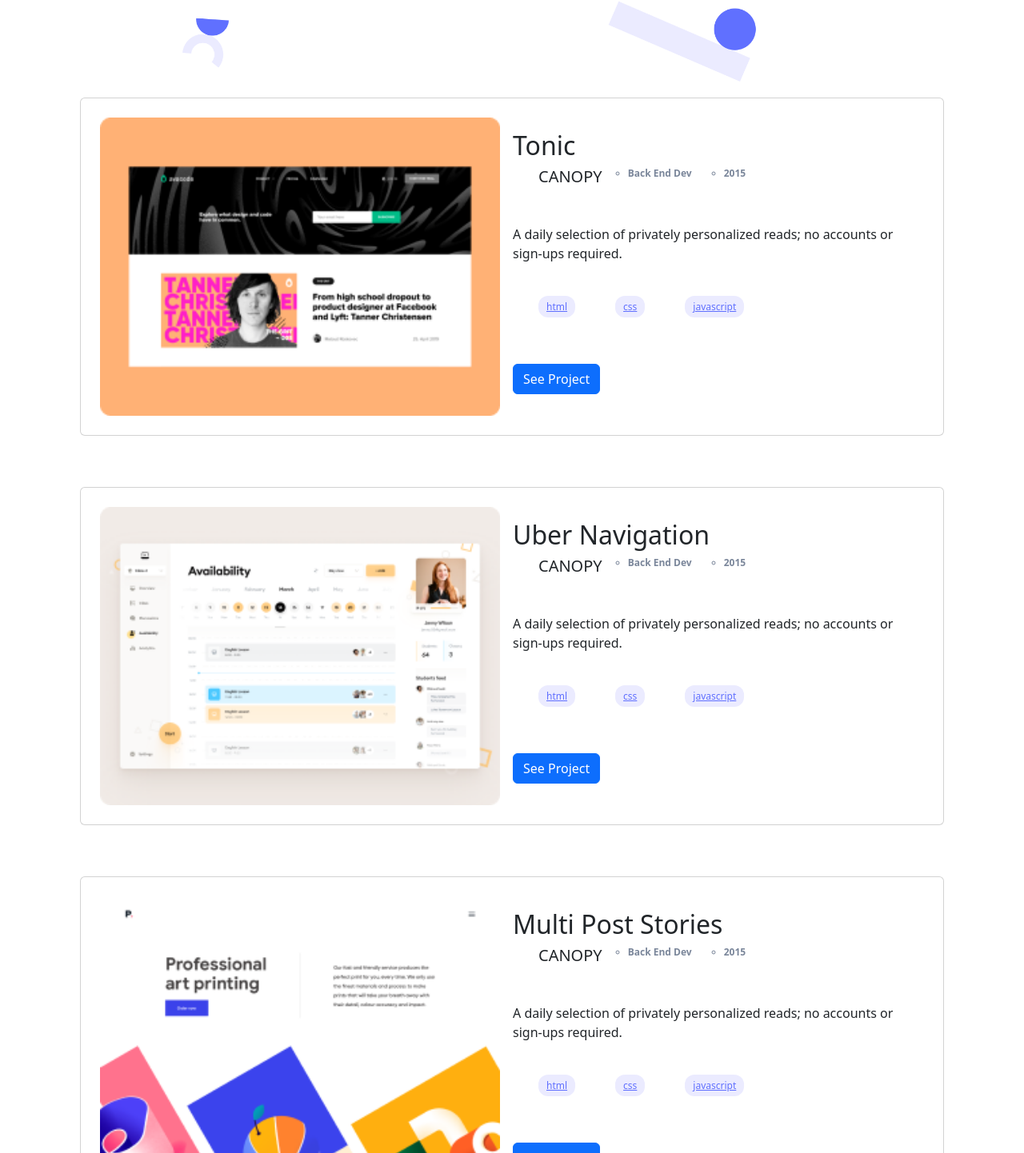
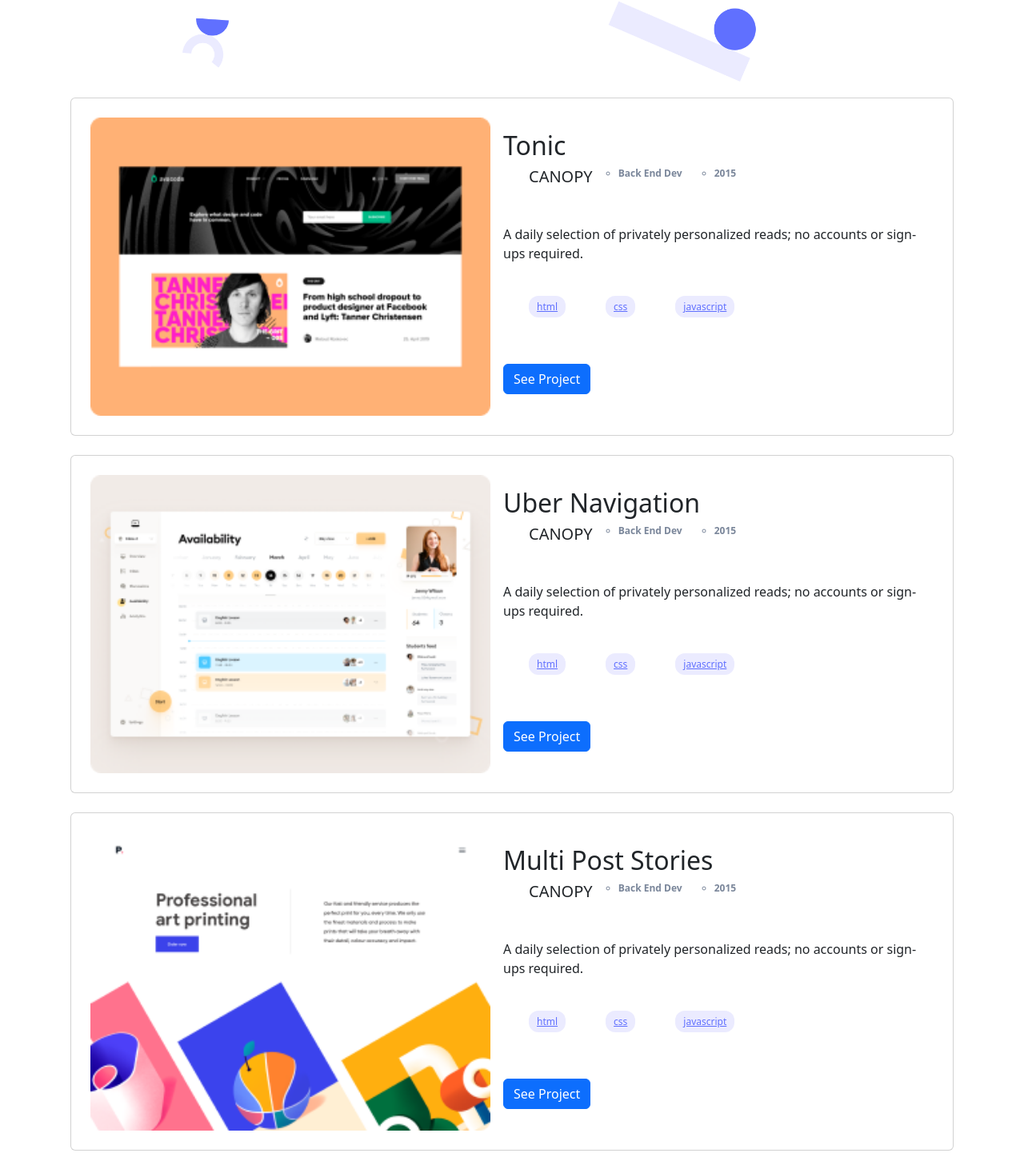
Before and after one commit to houdamzari/Bootstrap-Portfolio, a website: page index.html in a window 1280 px wide. Shown: the part 698-2140 px from the top of the page at 80% size. Drawn offline with nearby package versions, Linux system fonts and the light colour scheme.

Commit message:
Apply Grid Sysytem

```diff
--- a/index.html
+++ b/index.html
@@ -102,8 +102,10 @@
           </div>
         </div>
       </section>
-      <section class="project_section">
-        <div class="card  flex-lg-row p-4">
+      <section class="project_section contaiiner">
+        <div class="col">
+          <div class="row">
+            <div class="card flex-lg-row p-4">
               <img class="card-img" src="./public/Tonic_Project.png" alt="Tonic" />
               <div class="card-body">
                 <h2 class="card-title">Tonic</h2>
@@ -154,7 +156,9 @@
               </div>
 
             </div>
+          </div>
           <br />
+          <div class="row">
             <div class="card flex-lg-row p-4">
               <img class="card-img" src="./public/Snapshoot Portfolio.png" alt="Tonic" />
               <div class="card-body">
@@ -205,8 +209,10 @@
               </div>
 
             </div>
+          </div>
           <br />
 
+          <div class="row">
             <div class="card flex-lg-row p-4">
               <img class="card-img" src="./public/Multi_Post.png" alt="Tonic" />
               <div class="card-body">
@@ -257,8 +263,10 @@
               </div>
 
             </div>
+          </div>
           <br />
 
+          <div class="row">
             <div class="card flex-lg-row p-4">
               <img class="card-img" src="./public/Tonic_2.png" alt="Tonic" />
               <div class="card-body">
@@ -307,6 +315,7 @@
                 </div>
 
 
+              </div>
             </div>
           </div>
         </div>
```
Lines whose indentation alone changed are shown as unchanged.
